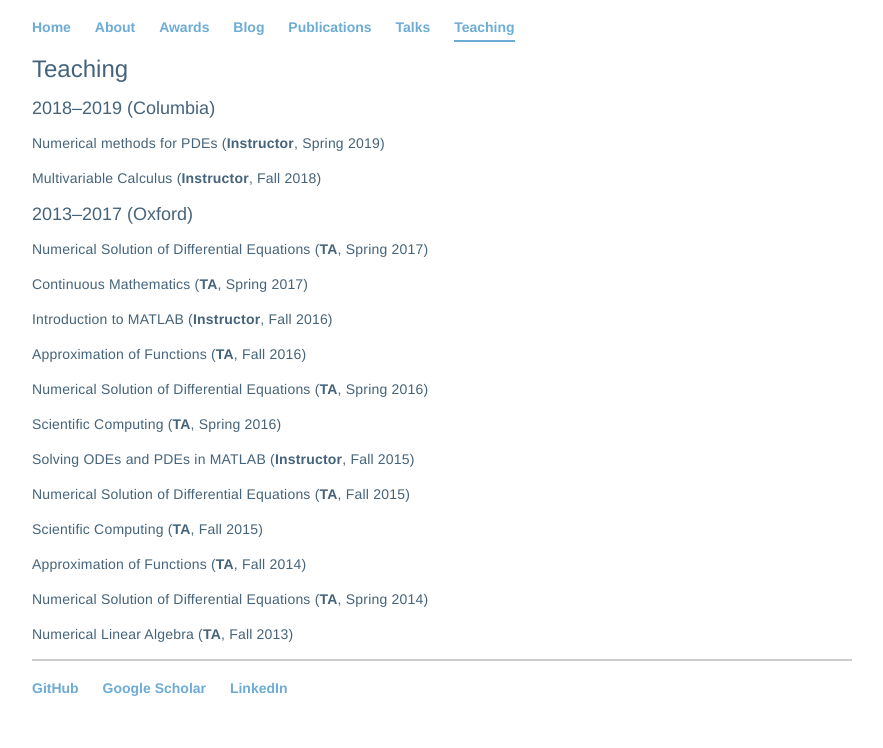
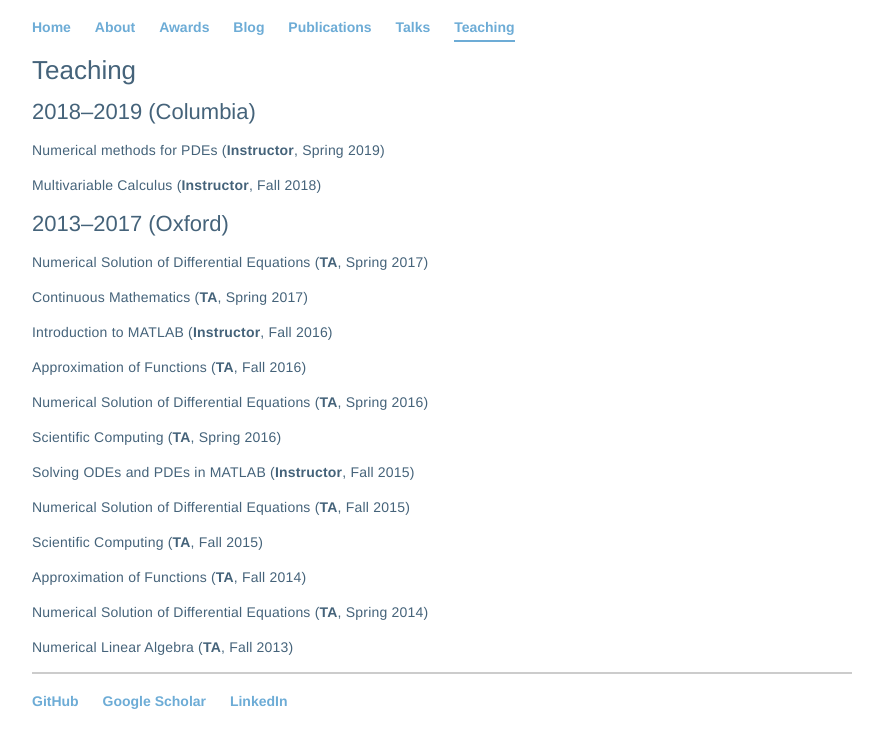
Before and after one commit to Hadrien-Montanelli/Hadrien-Montanelli.github.io, a Jekyll site: the page built from teaching/index.html, in a window 1280 px wide. Shown: the top 748 px of the page, without its empty margins (198-1081 px from the left). Built offline with Jekyll 4.4.1, drawn with Linux system fonts in a browser that asks for light colours.

Commit message:
adapt font for mobile

```diff
--- a/TDL_website.txt
+++ b/TDL_website.txt
@@ -1,3 +1 @@
 1. Learn how to add videos
-2. Write blog post about Barron
-http://djalil.chafai.net/blog/2011/06/24/the-empirical-method-of-maurey/
--- a/css/main.css
+++ b/css/main.css
@@ -30,7 +30,7 @@ a:hover {
    	font-weight: bold;
 }
 h1 {
-	font-size: 24px;
+	font-size: 26px;
 	font-style: normal;
 	font-variant: normal;
 	font-weight: 500;
@@ -38,7 +38,7 @@ h1 {
 	color: rgb(69, 99, 122);
 }
 h2 {
-	font-size: 18px;
+	font-size: 22px;
 	font-style: normal;
 	font-variant: normal;
 	font-weight: 500;
```
Also changed, not shown: 3 other files.
